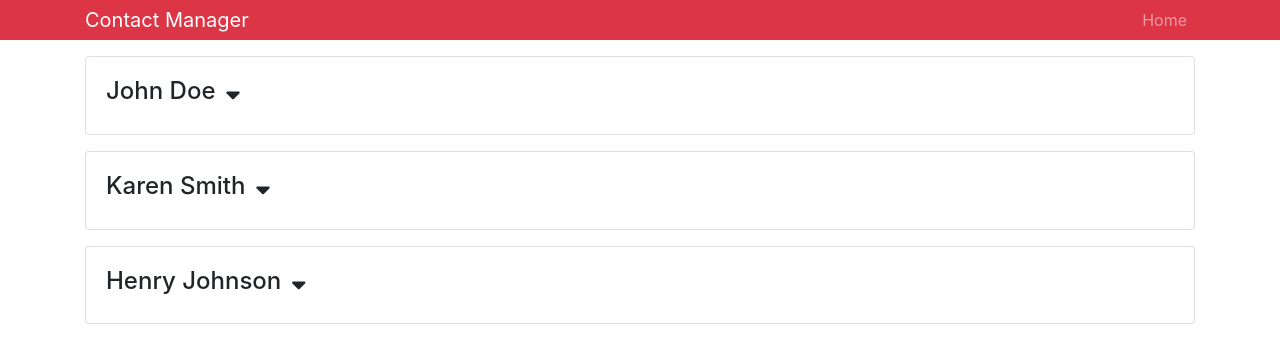
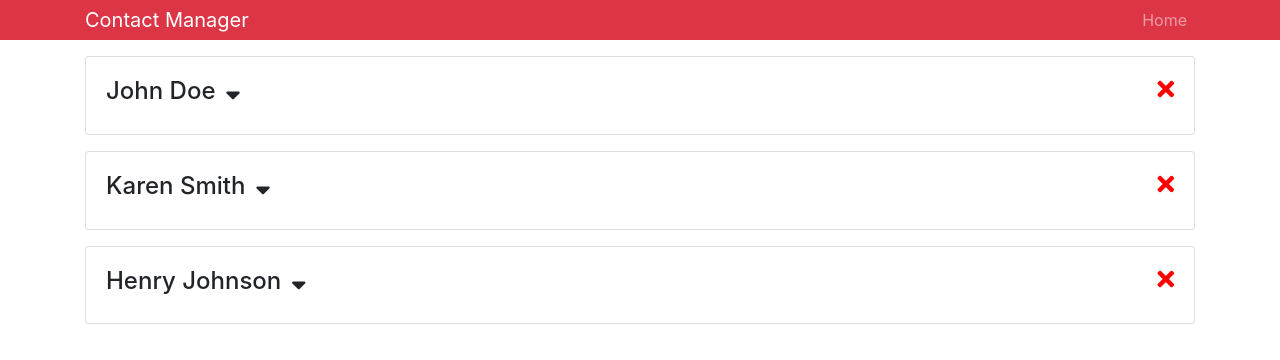
Before and after one commit to juanpichvrdo/contact-manager, a React (Create React App) app: page / in a window 1280 px wide. Shown: the top 360 px of the page. Built offline with nearby package versions, Linux system fonts and the light colour scheme.

Commit message:
Added delete contact funcionality

```diff
--- a/src/components/Contact.js
+++ b/src/components/Contact.js
@@ -12,6 +12,10 @@
     });
   };
 
+  onDeleteClick = () => {
+    this.props.deleteClickHandler();
+  };
+
   render() {
     const { name, email, phone } = this.props.contact;
     const { showContactInfo } = this.state;
@@ -21,9 +25,14 @@
         <h4>
           {name}
           <i
-            onClick={this.onShowClick}
             className="fas fa-sort-down"
             style={{ cursor: "pointer", marginLeft: "10px" }}
+            onClick={this.onShowClick}
+          />
+          <i
+            className="fas fa-times"
+            style={{ cursor: "pointer", float: "right", color: "red" }}
+            onClick={this.onDeleteClick}
           />
         </h4>
         {showContactInfo && (
@@ -38,7 +47,8 @@
 }
 
 Contact.propTypes = {
-  contact: PropTypes.object.isRequired
+  contact: PropTypes.object.isRequired,
+  deleteClickHandler: PropTypes.func.isRequired
 };
 
 export default Contact;
--- a/src/components/Contacts.js
+++ b/src/components/Contacts.js
@@ -25,13 +25,29 @@
     ]
   };
 
+  deleteContact = id => {
+    const { contacts } = this.state;
+
+    const newContacts = contacts.filter(contact => contact.id !== id);
+
+    this.setState({
+      contacts: newContacts
+    });
+  };
+
   render() {
     const { contacts } = this.state;
 
     return (
       <React.Fragment>
         {contacts.map(contact => {
-          return <Contact key={contact.id} contact={contact} />;
+          return (
+            <Contact
+              key={contact.id}
+              contact={contact}
+              deleteClickHandler={this.deleteContact.bind(this, contact.id)}
+            />
+          );
         })}
       </React.Fragment>
     );
```
